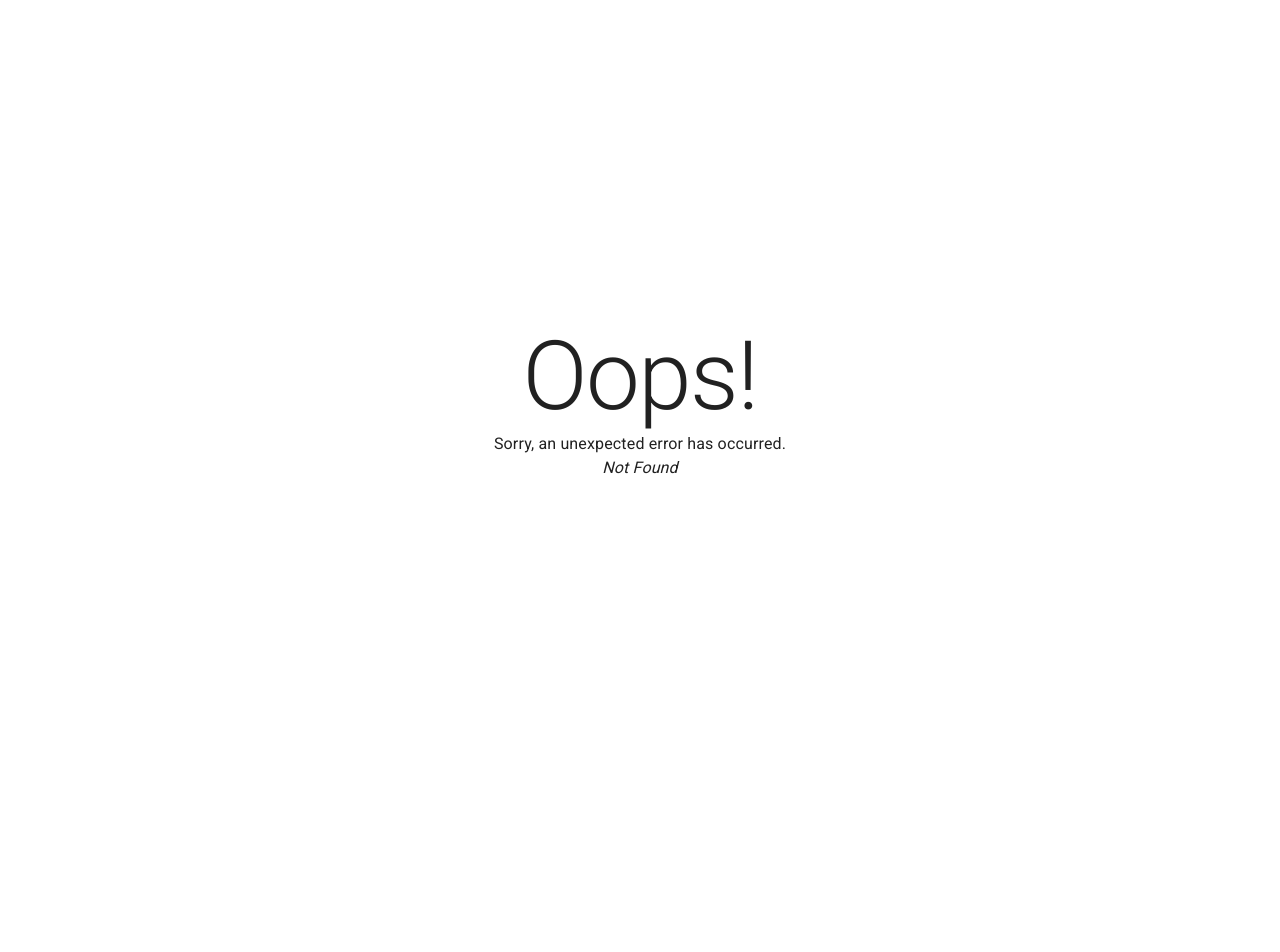
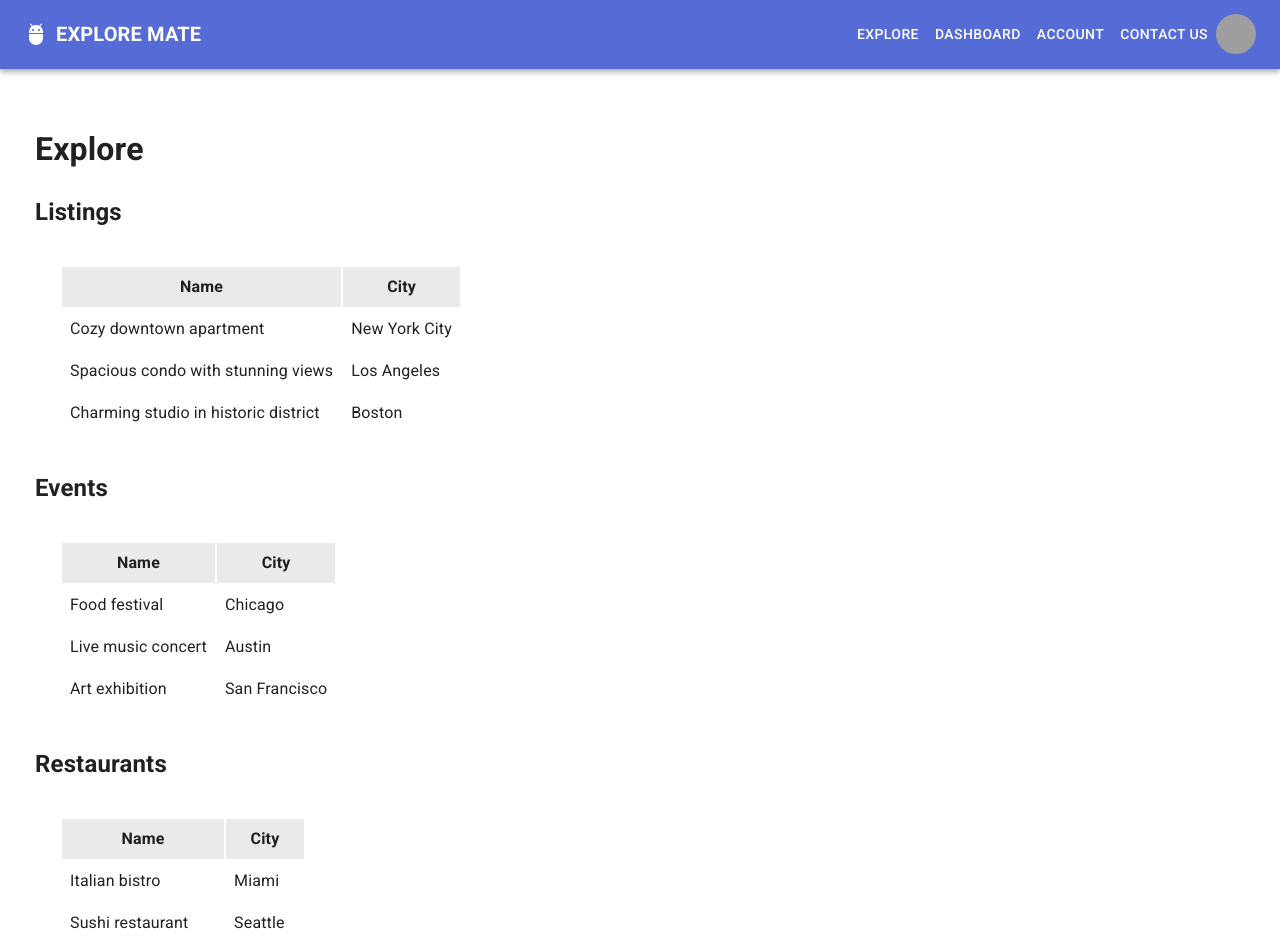
Before and after one commit to nair-ayush/CS157C-Team4, a React (Vite) app in the folder client/: page /explore in a window 1280 px wide. Before the commit this address had no page. Shown: the top 952 px of the page. Before the commit the page ends 800 px from the top, so only its background shows below. Built offline with nearby package versions, Linux system fonts and the light colour scheme; grey boxes are pictures that could not be loaded.

Commit message:
added explore page

```diff
--- a/client/src/App.tsx
+++ b/client/src/App.tsx
@@ -6,6 +6,7 @@ import Auth from "./pages/Auth";
 import ContactUs from "./pages/ContactUs";
 import ErrorPage from "./pages/ErrorPage";
 import Dashboard from "./pages/Dashboard";
+import Explore from "./pages/Explore";
 import Home from "./pages/Home";
 import theme from "./theme";
 
@@ -16,7 +17,8 @@ const router = createBrowserRouter([
   { path: "/contact-us", element: <ContactUs /> },
   { path: "/auth/login", element: <Auth type="login" /> },
   { path: "/auth/signup", element: <Auth type="signup" /> },
-  { path: "/dashboard", element: <Dashboard />}
+  { path: "/dashboard", element: <Dashboard />},
+  { path: "/explore", element: <Explore />}
 ]);
 
 const App = () => {
--- a/client/src/components/Navbar.tsx
+++ b/client/src/components/Navbar.tsx
@@ -20,8 +20,8 @@ import Brightness7Icon from "@mui/icons-material/Brightness7";
 import { useMediaQuery } from "@mui/material";
 import { CustomTheme } from "../theme";
 
-const pages = ["Dashboard", "Account", "Contact Us"];
-const pageURLs = ["/dashboard", "account", "contact-us"];
+const pages = ["Explore", "Dashboard", "Account", "Contact Us"];
+const pageURLs = ["/explore", "/dashboard", "account", "contact-us"];
 const settings = ["Logout"];
 
 function Navbar() {
--- a/client/src/pages/Dashboard.tsx
+++ b/client/src/pages/Dashboard.tsx
@@ -79,7 +79,7 @@ function Dashboard() {
     <Navbar></Navbar>
     <div className='container'>
     <h1> Your plans</h1>
-    <Grid container spacing={4}>
+    <Grid container spacing={6}>
       {plans.map((plan) => (
         <Grid key={plan.plan_id} item xs={12} sm={6} md={4}>
           <Box>
--- /dev/null
+++ b/client/src/pages/Explore.tsx
@@ -0,0 +1,114 @@
+import React from 'react';
+import './style.css';
+import Navbar from "../components/Navbar";
+import { Button,
+    Card,
+    Box,
+    CardContent,
+    Table,
+    TableBody,
+    TableCell,
+    TableContainer,
+    TableHead,
+    TableRow,
+    Grid } from '@mui/material';
+
+function Explore() {
+    interface TableData {
+        name: string;
+        city: string;
+      }
+
+      interface Props {
+        listingsData: TableData[];
+        eventsData: TableData[];
+        restaurantsData: TableData[];
+      }
+
+      const listingsData = [
+        { name: 'Cozy downtown apartment', city: 'New York City' },
+        { name: 'Spacious condo with stunning views', city: 'Los Angeles' },
+        { name: 'Charming studio in historic district', city: 'Boston' },
+      ];
+
+      const eventsData = [
+        { name: 'Food festival', city: 'Chicago' },
+        { name: 'Live music concert', city: 'Austin' },
+        { name: 'Art exhibition', city: 'San Francisco' },
+      ];
+
+      const restaurantsData = [
+        { name: 'Italian bistro', city: 'Miami' },
+        { name: 'Sushi restaurant', city: 'Seattle' },
+        { name: 'Farm-to-table eatery', city: 'Portland' },
+      ];
+
+    return (
+        <>
+            <Navbar></Navbar>
+            <div className="container">
+            <h1>Explore</h1>
+            <h2>Listings</h2>
+                <div className="table-container">
+                    <table>
+                    <thead>
+                        <tr>
+                        <th>Name</th>
+                        <th>City</th>
+                        </tr>
+                    </thead>
+                    <tbody>
+                        {listingsData.map((item, index) => (
+                        <tr key={index}>
+                            <td>{item.name}</td>
+                            <td>{item.city}</td>
+                        </tr>
+                        ))}
+                    </tbody>
+                    </table>
+                </div>
+                <h2>Events</h2>
+
+            <div className="table-container">
+                <table>
+                <thead>
+                    <tr>
+                    <th>Name</th>
+                    <th>City</th>
+                    </tr>
+                </thead>
+                <tbody>
+                    {eventsData.map((item, index) => (
+                    <tr key={index}>
+                        <td>{item.name}</td>
+                        <td>{item.city}</td>
+                    </tr>
+                    ))}
+                </tbody>
+                </table>
+            </div>
+            <h2>Restaurants</h2>
+
+            <div className="table-container">
+                <table>
+                <thead>
+                    <tr>
+                    <th>Name</th>
+                    <th>City</th>
+                    </tr>
+                </thead>
+                <tbody>
+                    {restaurantsData.map((item, index) => (
+                    <tr key={index}>
+                        <td>{item.name}</td>
+                        <td>{item.city}</td>
+                    </tr>
+                    ))}
+                </tbody>
+                </table>
+            </div>
+        </div>
+        </>
+        );
+}
+export default Explore;
--- a/client/src/pages/style.css
+++ b/client/src/pages/style.css
@@ -1,12 +1,12 @@
 .container {
-    padding: 20px;
+    padding: 35px;
   }
 
 .card {
     border-radius: 20px;
     background: #f5f5f5;
     position: relative;
-    padding: 1.8rem;
+    padding: 10px;
     border: 2px solid #c3c6ce;
     transition: 0.5s ease-out;
     overflow: visible;
@@ -14,7 +14,7 @@
 
 .card:hover {
     border-color: #805feb;
-    box-shadow: 0 4px 18px 0 rgba(0, 0, 0, 0.25);
+    box-shadow: 1px 8px 18px 1px rgba(0, 0, 0, 0.45);
 }
 
 .button {
@@ -33,6 +33,7 @@
 
 .button:hover::before {
     transform: scaleX(1);
+    box-shadow: 1px 8px 10px 1px rgba(0, 0, 0, 0.45);
 }
 
 .button-content {
@@ -57,3 +58,22 @@
     );
     transition: all 0.475s;
 }
+
+.table-container {
+    margin: 10px;
+    padding: 15px;
+    border-radius: 10px;
+}
+
+.table-container:hover {
+    background-color: #ffffff;
+    box-shadow: 3px 8px 18px 3px rgba(103, 103, 103, 0.25);
+}
+
+thead tr th {
+    background-color: #ebeaea;
+    padding: 8px;
+}
+td {
+    padding: 8px;
+}
```
